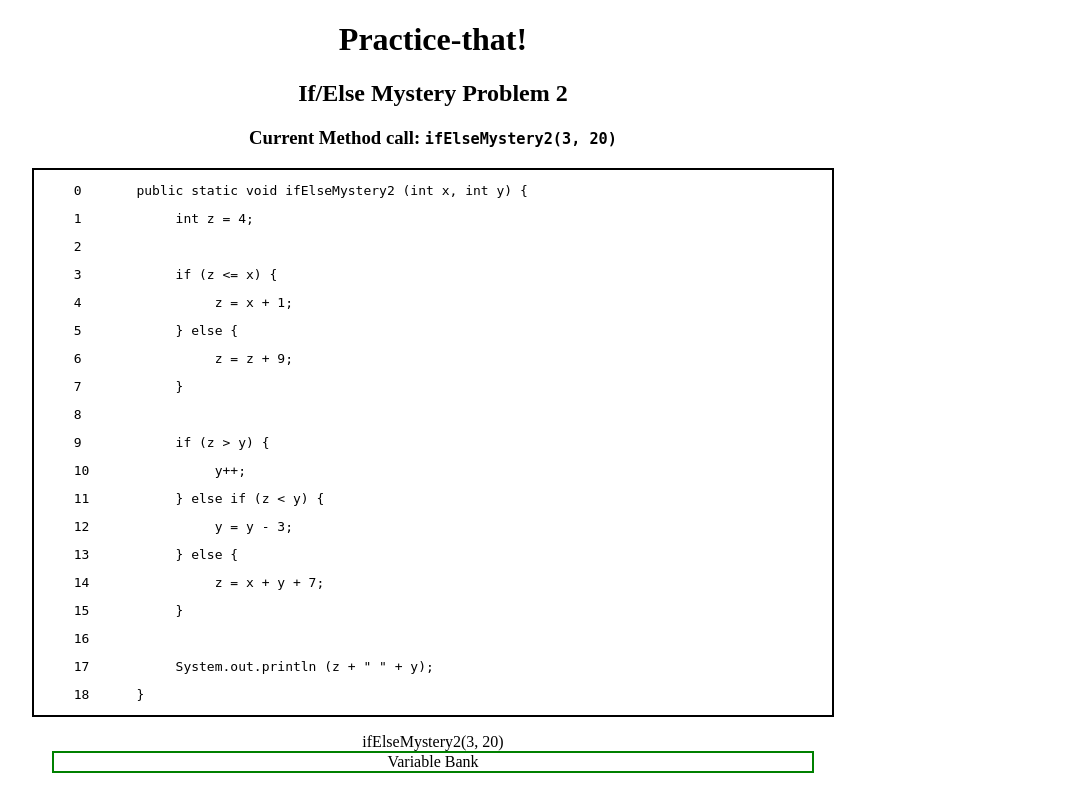
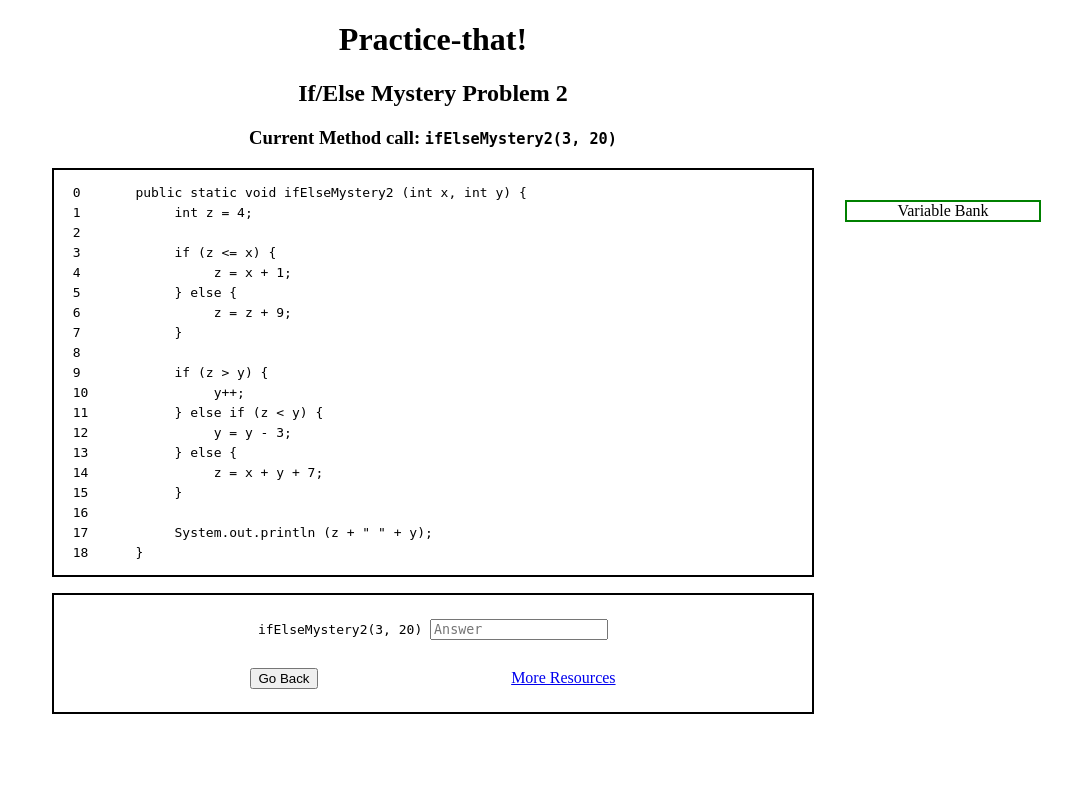
Before and after one commit to awilliambauer/practicum, a PHP site: page /if_else/if_else.html in a window 1280 px wide. Shown: the whole page, without its empty margins (207-1279 px from the left). Run offline with PHP 8.4, Linux system fonts and the light colour scheme; some libraries are stand-ins or nearby versions.

Commit message:
more additions to the main page

```diff
--- a/public/if_else/if_else.css
+++ b/public/if_else/if_else.css
@@ -2,26 +2,54 @@ body {
 	text-align: center;
 }
 
-.content * {
-	margin-left: auto;
-	margin-right: auto;
-	width: 60%;
-}
-
-h3 > span {
+h3 > span, #answer_box > span, input[type="text"] {
 	font-family: monospace;
 }
 
+#problem_space, #answer_box {
+	border: 2px solid black;
+}
+
+#problem_space, #answer_box, #highlighted_bar {
+	width: 60%;
+	margin-left: auto;
+	margin-right: auto;
+}
+
 #problem_space {
-	border: 2px solid black;
 	list-style: none;
 	text-align: left;
+	padding-left: 0; padding-right: 0;
 }
 
-#problem_space * {
-	margin-left: 0;
+#problem_space > li {
+	padding-left: 2.5%;
+}
+
+#problem_space pre {
+	margin-top: 5px; margin-bottom: 5px;
+}
+
+#highlighted_bar {
+	background-color: #00FFCC;
+}
+
+#answer_box, #problem_space {
+	padding-top: 10px; padding-bottom: 10px;
+}
+
+#answer_box {
+	line-height: 300%;
+}
+
+#answer_box > button {
+	margin-right: 25%;
 }
 
 #variable_bank {
 	border: 2px solid green;
+	position: fixed;
+	top: 25%;
+	right: 2.5%;
+	width: 15%;
 }
--- a/public/if_else/if_else.html
+++ b/public/if_else/if_else.html
@@ -13,7 +13,16 @@
     	<h2>If/Else Mystery Problem 2</h2>
     	<h3>Current Method call: <span>ifElseMystery2(3, 20)</span></h3>
     	<ul id="problem_space"></ul>
-    	<div id="answer_box">ifElseMystery2(3, 20)</div>
+    	<div id="highlighted_bar"></div>
+    	<div id="answer_box">
+    		<span>
+    			ifElseMystery2(3, 20)
+	    		<input type="text" placeholder="Answer">
+    			<br>
+   			</span>
+    		<button>Go Back</button>
+    		<a href="resources.html">More Resources</a>
+    	</div>
     	<div id="variable_bank">Variable Bank</div>
     </div>
 </body>
```
